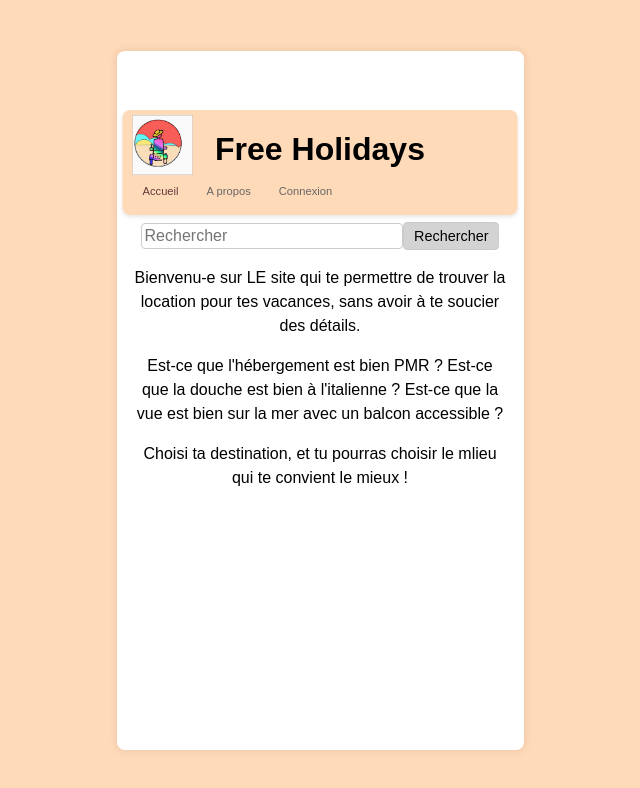
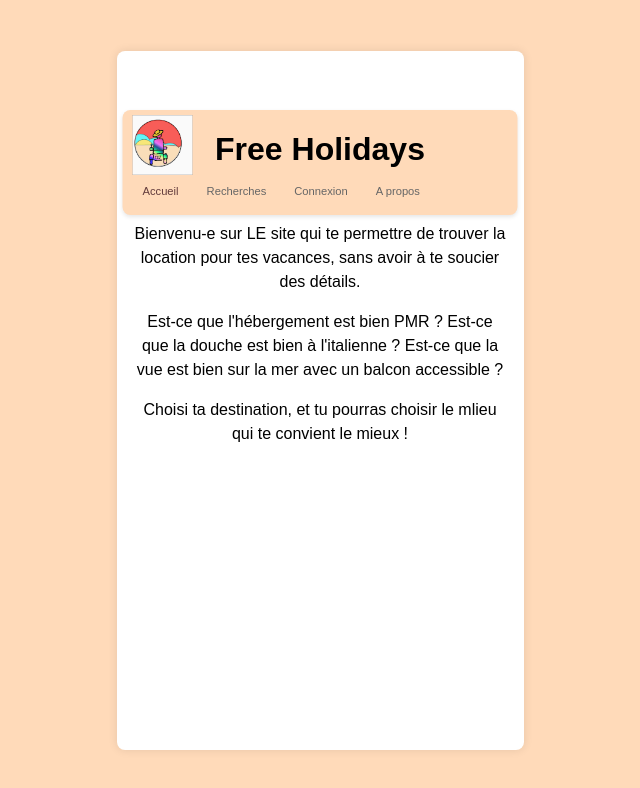
Before and after one commit to ArianeThe/freeholidays, a React (Vite) app: page / in a window 1280 px wide. Shown: the top 788 px of the page, without its empty margins (320-960 px from the left). Built offline with nearby package versions, Linux system fonts and the light colour scheme.

Commit message:
mise en palce de la page recherches

```diff
--- a/src/App.tsx
+++ b/src/App.tsx
@@ -9,6 +9,7 @@ import Home from './components/Home'
 import About from './components/About'
 import Connexion from './components/Connexion'
 import Results from './components/Results'
+import Recherches from './components/Recherches'
 
 
 const App: React.FC = () =>{
@@ -22,6 +23,7 @@ const App: React.FC = () =>{
         <Route path="/about" element={<About />} />
         <Route path="/connexion" element={<Connexion />} />
         <Route path="/results" element={<Results />} />
+        <Route path="/recherches" element={<Recherches />} />
         </Routes>
       </div>
     </Router>
--- /dev/null
+++ b/src/assets/css/Recherches.css
@@ -0,0 +1,14 @@
+.home {
+    margin-top: 100px;
+}
+
+.title {
+    color: black;
+    justify-content: center;
+    font-family: 'Franklin Gothic Medium', 'Arial Narrow', Arial, sans-serif;
+}
+
+.texte {
+    color: black;
+    justify-content: left;
+}
--- a/src/components/Home.tsx
+++ b/src/components/Home.tsx
@@ -1,5 +1,5 @@
 import React from 'react';
-import Search from './Search';
+
 import '../assets/css/Home.css'
 
 const Home: React.FC = () => {
@@ -8,7 +8,6 @@ const Home: React.FC = () => {
     <div className='home'>
       <h2 className='title'>Bienvenu-e </h2>
 
-<Search/>
 
       <p className='texte'>Bienvenu-e sur LE site qui te permettre de trouver la location pour tes vacances, sans avoir à te soucier des détails.
       </p>
--- a/src/components/Navbar.tsx
+++ b/src/components/Navbar.tsx
@@ -36,11 +36,14 @@ function Navbar() {
                     <NavLink to='/' onClick={closeMenu}>
                     Accueil</NavLink>
 
-                    <NavLink to='/about' onClick={closeMenu}>
-                    A propos</NavLink>
+                    <NavLink to='/recherches' onClick={closeMenu}>
+                    Recherches</NavLink>
 
                     <NavLink to='/connexion' onClick={closeMenu}>
                     Connexion</NavLink>
+
+                    <NavLink to='/about' onClick={closeMenu}>
+                    A propos</NavLink>
                 </div>
 
         </div>
--- /dev/null
+++ b/src/components/Recherches.tsx
@@ -0,0 +1,23 @@
+import React from 'react';
+import Search from './Search';
+import '../assets/css/Recherches.css'
+
+const Recherches: React.FC = () => {
+    console.log('Rendering Home component');
+  return (
+    <div className='home'>
+      <h2 className='title'>Où Aller ?</h2>
+
+
+
+      <p className='texte'>Voici la page où tu pourras chercher selon tes aspirations !
+      </p>
+
+      <Search/>
+
+    </div>
+
+  );
+}
+
+export default Recherches;
--- a/src/components/Search.tsx
+++ b/src/components/Search.tsx
@@ -1,6 +1,11 @@
 import React, { useState } from "react";
 import { useNavigate } from "react-router-dom";
 import "../assets/css/Search.css";
+
+
+
+//TODO : mettre en place la recherche avec plusieurs critères cfnotepad +
+
 
 const Search: React.FC = () => {
   const [searchQuery, setSearchQuery] = useState<string>("");
```
